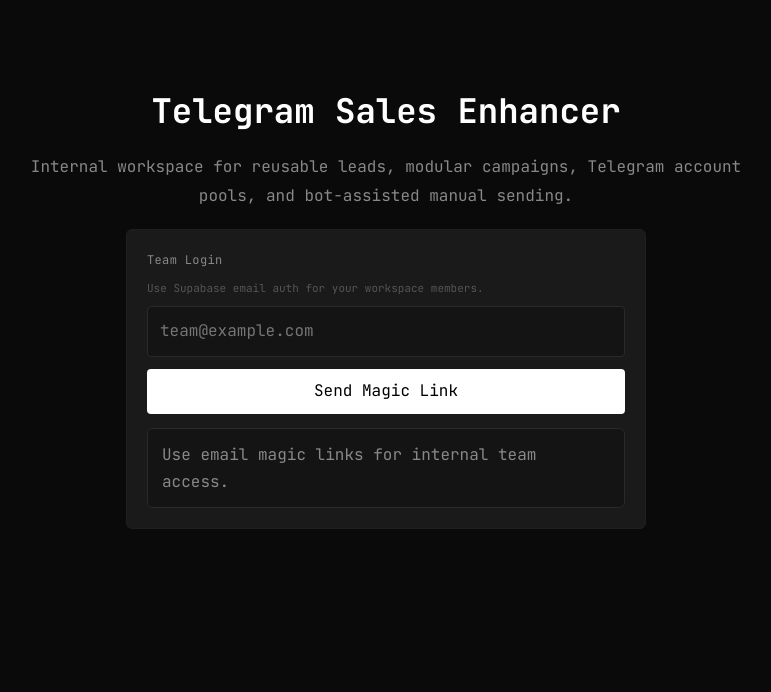
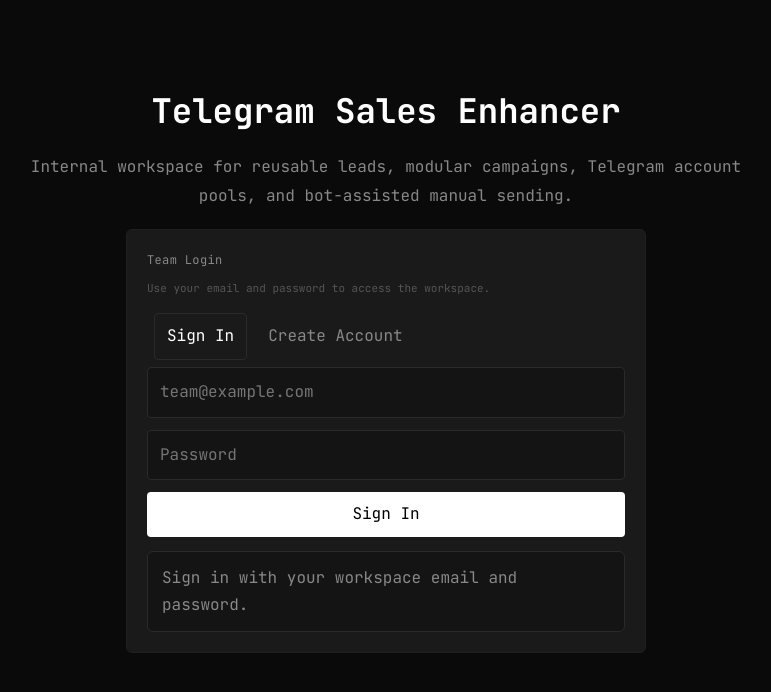
Before and after one commit to anir2003/telegram-sales-enhancer, a Next.js app in the folder apps/web/: page /login in a window 1280 px wide. Shown: the top 692 px of the page, without its empty margins (254-1025 px from the left). Built offline with nearby package versions, Linux system fonts and the light colour scheme.

Commit message:
Switch login to email password auth

```diff
--- a/apps/web/app/login/page.tsx
+++ b/apps/web/app/login/page.tsx
@@ -4,8 +4,12 @@
 import { getBrowserSupabaseClient } from '@/lib/supabase/browser';
 
 export default function LoginPage() {
+  const [mode, setMode] = useState<'signin' | 'signup'>('signin');
   const [email, setEmail] = useState('');
-  const [message, setMessage] = useState('Use email magic links for internal team access.');
+  const [password, setPassword] = useState('');
+  const [confirmPassword, setConfirmPassword] = useState('');
+  const [fullName, setFullName] = useState('');
+  const [message, setMessage] = useState('Sign in with your workspace email and password.');
   const [messageTone, setMessageTone] = useState<'neutral' | 'success' | 'danger'>('neutral');
   const [isSubmitting, setIsSubmitting] = useState(false);
 
@@ -21,21 +25,57 @@
       return;
     }
 
+    if (mode === 'signup' && password !== confirmPassword) {
+      setMessageTone('danger');
+      setMessage('Passwords do not match. Please re-enter them.');
+      setIsSubmitting(false);
+      return;
+    }
+
+    if (password.length < 8) {
+      setMessageTone('danger');
+      setMessage('Use a password with at least 8 characters.');
+      setIsSubmitting(false);
+      return;
+    }
+
     const redirectBase = process.env.NEXT_PUBLIC_APP_URL || window.location.origin;
 
-    const { error } = await supabase.auth.signInWithOtp({
+    const result =
+      mode === 'signin'
+        ? await supabase.auth.signInWithPassword({
             email,
+            password,
+          })
+        : await supabase.auth.signUp({
+            email,
+            password,
             options: {
               emailRedirectTo: `${redirectBase}/auth/callback?next=/campaigns`,
+              data: {
+                full_name: fullName.trim() || undefined,
+              },
             },
           });
+
+    const error = result.error;
 
     if (error) {
       setMessageTone('danger');
       setMessage(error.message);
     } else {
+      if (mode === 'signin') {
         setMessageTone('success');
-      setMessage(`Magic link sent to ${email}. Open that email and continue in the same browser.`);
+        setMessage('Signed in successfully. Redirecting to campaigns...');
+        window.location.assign('/campaigns');
+      } else if (result.data.session) {
+        setMessageTone('success');
+        setMessage('Account created and signed in. Redirecting to campaigns...');
+        window.location.assign('/campaigns');
+      } else {
+        setMessageTone('success');
+        setMessage('Account created. Check your email once to confirm the account, then sign in with your password.');
+      }
     }
     setIsSubmitting(false);
   };
@@ -50,10 +90,47 @@
         <div className="card-header">
           <div>
             <div className="card-title">Team Login</div>
-            <div className="card-subtitle" style={{ marginTop: 8 }}>Use Supabase email auth for your workspace members.</div>
+            <div className="card-subtitle" style={{ marginTop: 8 }}>
+              {mode === 'signin'
+                ? 'Use your email and password to access the workspace.'
+                : 'Create a workspace account with email and password.'}
             </div>
           </div>
+        </div>
+        <div className="theme-options" style={{ width: 'fit-content' }}>
+          <button
+            className={`theme-option ${mode === 'signin' ? 'active' : ''}`}
+            type="button"
+            onClick={() => {
+              setMode('signin');
+              setMessageTone('neutral');
+              setMessage('Sign in with your workspace email and password.');
+            }}
+          >
+            Sign In
+          </button>
+          <button
+            className={`theme-option ${mode === 'signup' ? 'active' : ''}`}
+            type="button"
+            onClick={() => {
+              setMode('signup');
+              setMessageTone('neutral');
+              setMessage('Create an account for your internal workspace.');
+            }}
+          >
+            Create Account
+          </button>
+        </div>
         <div className="form-grid">
+          {mode === 'signup' ? (
+            <input
+              className="input"
+              type="text"
+              placeholder="Full name"
+              value={fullName}
+              onChange={(event) => setFullName(event.target.value)}
+            />
+          ) : null}
           <input
             className="input"
             type="email"
@@ -62,8 +139,26 @@
             required
             onChange={(event) => setEmail(event.target.value)}
           />
+          <input
+            className="input"
+            type="password"
+            placeholder="Password"
+            value={password}
+            required
+            onChange={(event) => setPassword(event.target.value)}
+          />
+          {mode === 'signup' ? (
+            <input
+              className="input"
+              type="password"
+              placeholder="Confirm password"
+              value={confirmPassword}
+              required
+              onChange={(event) => setConfirmPassword(event.target.value)}
+            />
+          ) : null}
           <button className="btn" type="submit" disabled={isSubmitting}>
-            {isSubmitting ? 'Sending...' : 'Send Magic Link'}
+            {isSubmitting ? (mode === 'signin' ? 'Signing In...' : 'Creating Account...') : mode === 'signin' ? 'Sign In' : 'Create Account'}
           </button>
         </div>
         <div
```
Lines whose indentation alone changed are shown as unchanged.
